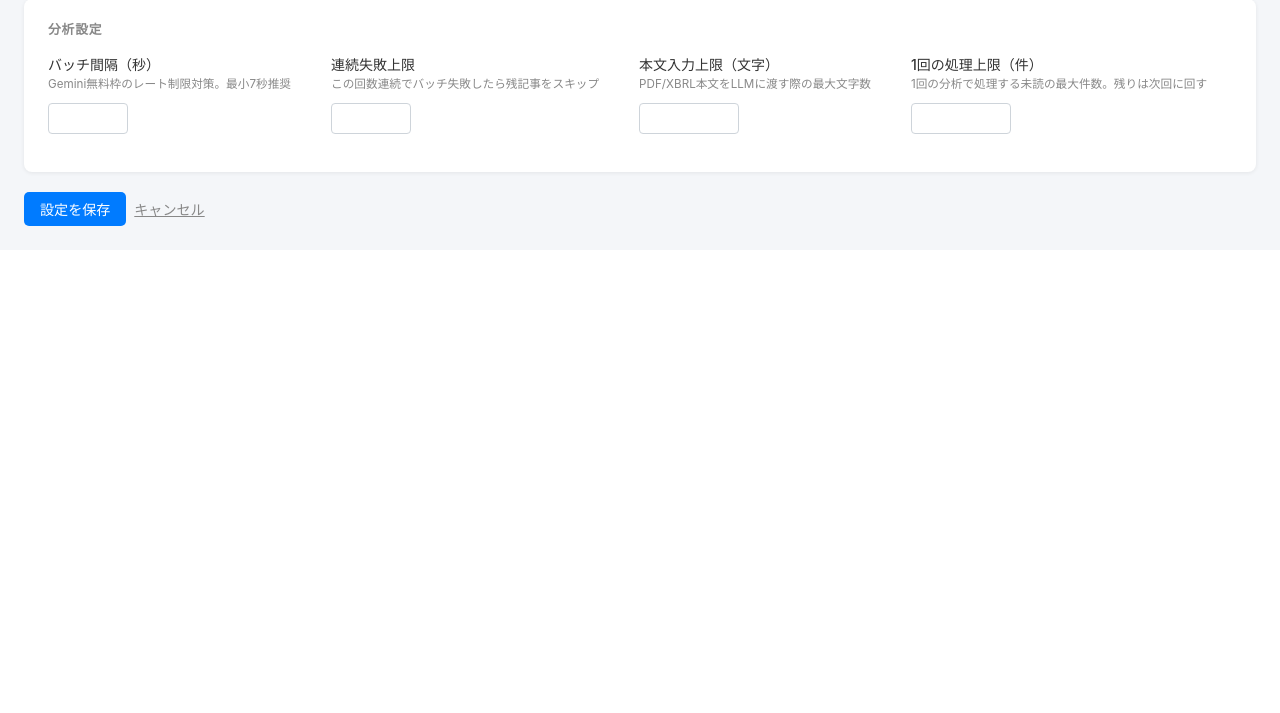
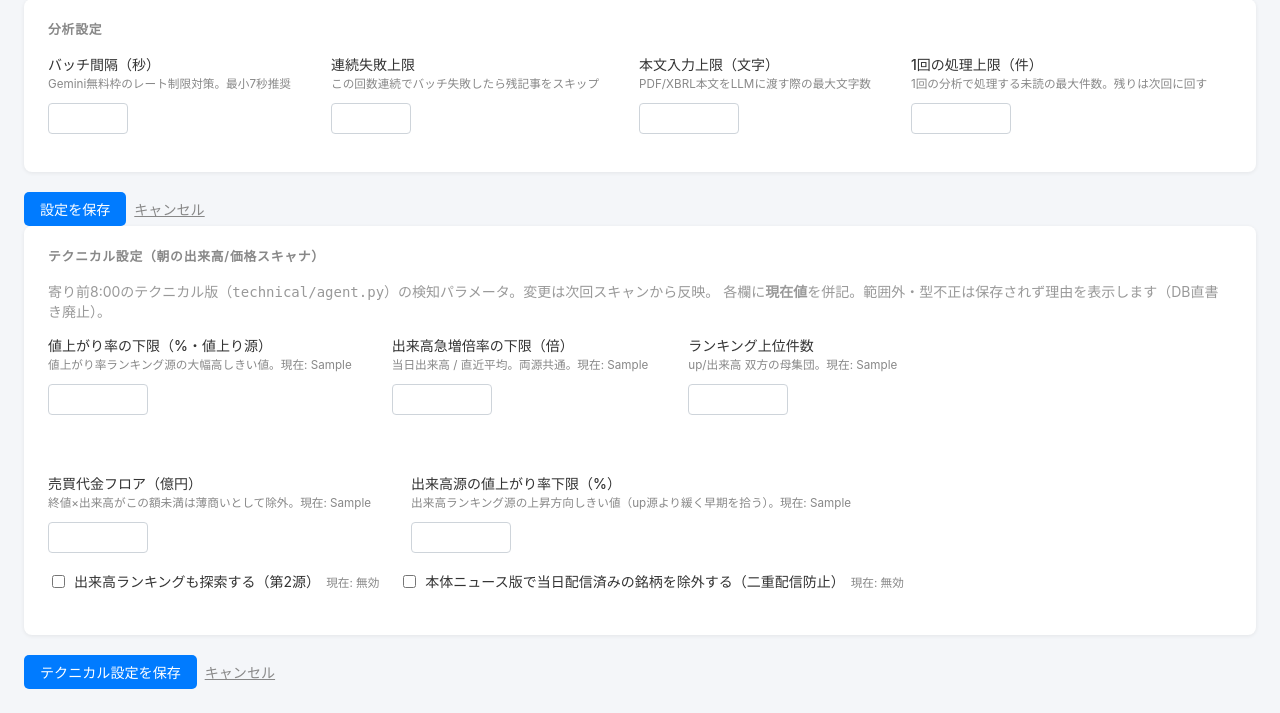
Before and after one commit to ktanaka1/japan-stock-signal, a FastAPI app: template admin/templates/settings.html in a window 1280 px wide. Shown: the part 1175-1888 px from the top of the page. Before the commit the page ends 1401 px from the top, so only its background shows below. Run offline with FastAPI, Linux system fonts and the light colour scheme; the template is opened without the code that fills it: most values are stand-ins (such as "Sample title", 1, 10 or a date in 2020).

Commit message:
feat(admin): テクニカル設定を管理画面から安全に変更（DB直書き廃止）
リリース直後の閾値チューニングで本番DBに直接SQLを叩く運用は、桁間違い等の
サイレント誤チューニング（黙って0件化など）の温床。全 tech_* 設定を /admin/settings
の独立フォーム「テクニカル設定」節に集約し、安全に変更できるようにする。

- 新エンドポイント POST /admin/settings/technical（既存設定フォームとは独立）
- 型/範囲バリデーション。1項目でも不正なら全体を保存せずアトミック中止し理由をflash表示
- 各欄に現在値を併記。未チェックのcheckboxは false 固定で確実に反映
- settings_view に err を渡しエラーflashを表示
- tests/test_settings_technical.py（保存/範囲外/型不正/int/checkbox/認証）6件追加

Co-Authored-By: Claude Opus 4.8 (1M context) <noreply@anthropic.com>

```diff
--- a/admin/routes.py
+++ b/admin/routes.py
@@ -281,7 +281,7 @@ async def articles_view(
 
 
 @router.get("/settings", response_class=HTMLResponse)
-async def settings_view(request: Request, msg: str = None):
+async def settings_view(request: Request, msg: str = None, err: str = None):
     if not _is_authed(request):
         return _login_redirect()
 
@@ -292,6 +292,7 @@ async def settings_view(request: Request, msg: str = None):
         "request": request,
         "settings": current,
         "msg": msg,
+        "err": err,
     })
 
 
@@ -338,6 +339,58 @@ async def settings_save(
     return RedirectResponse("/admin/settings?msg=設定を保存しました", status_code=303)
 
 
+# テクニカル設定の数値項目: key -> (型, 最小, 最大, ラベル)。範囲外・型不正は保存を中止する。
+_TECH_NUMERIC_SPECS = [
+    ("tech_min_change_pct", float, 0.0, 100.0, "値上がり率の下限(%)"),
+    ("tech_min_volume_surge", float, 0.0, 100.0, "出来高急増倍率の下限(倍)"),
+    ("tech_top_n", int, 1, 100, "ランキング上位件数"),
+    ("tech_min_turnover_oku", float, 0.0, 10000.0, "売買代金フロア(億円)"),
+    ("tech_vol_min_change_pct", float, 0.0, 100.0, "出来高源の値上がり率下限(%)"),
+]
+_TECH_BOOL_KEYS = ["tech_scan_volume", "tech_dedup_with_news"]
+
+
+@router.post("/settings/technical")
+async def settings_technical_save(request: Request):
+    """テクニカル版の閾値を保存する。DB直書きを廃し、型/範囲を検証してから永続化する。
+
+    既存の Gemini/収集設定とは独立フォーム。1項目でも不正なら全体を保存せず（アトミック）、
+    エラー内容を flash で返す。サイレントな誤チューニング（桁間違い等）を弾くのが目的。
+    """
+    if not _is_authed(request):
+        return _login_redirect()
+
+    form = await request.form()
+    parsed: dict[str, str] = {}
+    errors: list[str] = []
+
+    for key, caster, lo, hi, label in _TECH_NUMERIC_SPECS:
+        raw = (form.get(key) or "").strip().replace(",", "")
+        try:
+            val = caster(raw)
+        except (ValueError, TypeError):
+            errors.append(f"{label}=「{raw or '空'}」は{'整数' if caster is int else '数値'}で入力してください")
+            continue
+        if not (lo <= val <= hi):
+            errors.append(f"{label}=「{val}」は {lo}〜{hi} の範囲で入力してください")
+            continue
+        parsed[key] = str(val)
+
+    # チェックボックス（未チェックは送信されないので false 固定で確実に反映する）
+    for key in _TECH_BOOL_KEYS:
+        parsed[key] = "true" if form.get(key) else "false"
+
+    if errors:
+        return RedirectResponse(
+            "/admin/settings?err=保存しませんでした（" + " / ".join(errors) + "）",
+            status_code=303,
+        )
+
+    from store import settings as cfg
+    cfg.save_all(parsed)
+    return RedirectResponse("/admin/settings?msg=テクニカル設定を保存しました", status_code=303)
+
+
 @router.post("/notify")
 async def notify_now(request: Request, background: BackgroundTasks):
     if not _is_authed(request):
--- a/admin/templates/settings.html
+++ b/admin/templates/settings.html
@@ -94,4 +94,58 @@
 
 </form>
 
+<form method="post" action="/admin/settings/technical">
+  <div class="card">
+    <h2>テクニカル設定（朝の出来高/価格スキャナ）</h2>
+    <p class="text-muted" style="margin:0 0 14px">
+      寄り前8:00のテクニカル版（<code>technical/agent.py</code>）の検知パラメータ。変更は次回スキャンから反映。
+      各欄に<strong>現在値</strong>を併記。範囲外・型不正は保存されず理由を表示します（DB直書き廃止）。
+    </p>
+    <div style="display:flex; gap:40px; flex-wrap:wrap">
+      <div class="form-group">
+        <label>値上がり率の下限（%・値上り源）<br><small>値上がり率ランキング源の大幅高しきい値。現在: {{ settings.tech_min_change_pct }}</small></label>
+        <input type="number" name="tech_min_change_pct" value="{{ settings.tech_min_change_pct }}"
+          min="0" max="100" step="0.5" style="width:100px; margin-top:6px">
+      </div>
+      <div class="form-group">
+        <label>出来高急増倍率の下限（倍）<br><small>当日出来高 / 直近平均。両源共通。現在: {{ settings.tech_min_volume_surge }}</small></label>
+        <input type="number" name="tech_min_volume_surge" value="{{ settings.tech_min_volume_surge }}"
+          min="0" max="100" step="0.5" style="width:100px; margin-top:6px">
+      </div>
+      <div class="form-group">
+        <label>ランキング上位件数<br><small>up/出来高 双方の母集団。現在: {{ settings.tech_top_n }}</small></label>
+        <input type="number" name="tech_top_n" value="{{ settings.tech_top_n }}"
+          min="1" max="100" step="1" style="width:100px; margin-top:6px">
+      </div>
+      <div class="form-group">
+        <label>売買代金フロア（億円）<br><small>終値×出来高がこの額未満は薄商いとして除外。現在: {{ settings.tech_min_turnover_oku }}</small></label>
+        <input type="number" name="tech_min_turnover_oku" value="{{ settings.tech_min_turnover_oku }}"
+          min="0" max="10000" step="0.1" style="width:100px; margin-top:6px">
+      </div>
+      <div class="form-group">
+        <label>出来高源の値上がり率下限（%）<br><small>出来高ランキング源の上昇方向しきい値（up源より緩く早期を拾う）。現在: {{ settings.tech_vol_min_change_pct }}</small></label>
+        <input type="number" name="tech_vol_min_change_pct" value="{{ settings.tech_vol_min_change_pct }}"
+          min="0" max="100" step="0.5" style="width:100px; margin-top:6px">
+      </div>
+    </div>
+    <div class="form-group">
+      <div class="checkbox-group">
+        <label>
+          <input type="checkbox" name="tech_scan_volume" value="1"
+            {% if settings.tech_scan_volume == 'true' %}checked{% endif %}>
+          出来高ランキングも探索する（第2源）<small>現在: {{ '有効' if settings.tech_scan_volume == 'true' else '無効' }}</small>
+        </label>
+        <label>
+          <input type="checkbox" name="tech_dedup_with_news" value="1"
+            {% if settings.tech_dedup_with_news == 'true' %}checked{% endif %}>
+          本体ニュース版で当日配信済みの銘柄を除外する（二重配信防止）<small>現在: {{ '有効' if settings.tech_dedup_with_news == 'true' else '無効' }}</small>
+        </label>
+      </div>
+    </div>
+  </div>
+
+  <button class="btn btn-primary" type="submit">テクニカル設定を保存</button>
+  &nbsp;<a href="/admin" style="color:#888; font-size:0.88rem">キャンセル</a>
+</form>
+
 {% endblock %}
```
Also changed, not shown: SPEC.md (+1 -1 lines), tests/test_settings_technical.py (added, +97 -0 lines).
